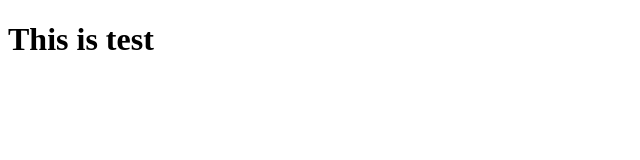
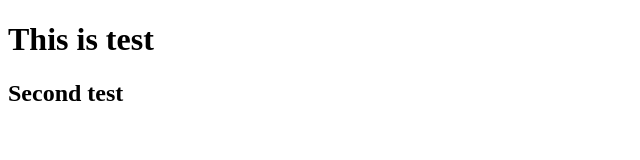
Before and after one commit to ash1yu/git-teams-sample-udemy, a plain HTML site: page index.html in a window 1280 px wide. Shown: the whole page, without its empty margins (0-640 px from the left). Drawn offline with Linux system fonts and the light colour scheme.

Commit message:
fix index.html #19

```diff
--- a/index.html
+++ b/index.html
@@ -7,5 +7,6 @@
 </head>
 <body>
     <h1>This is test</h1>
+    <h2>Second test</h2>
 </body>
 </html>
```
